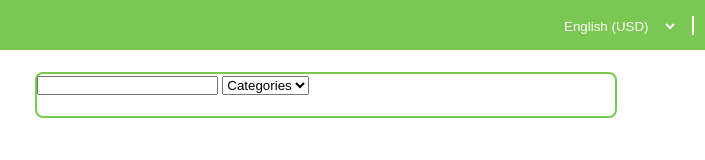
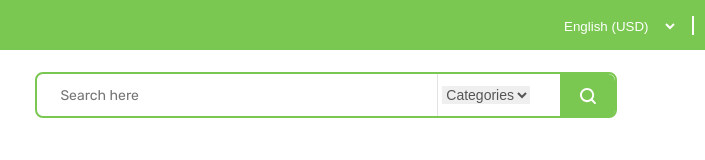
Before and after one commit to ZubalYana/Furniking, a website: page public/index.html in a window 1280 px wide. Shown: the full height of the page, 326-1031 px from the left. Drawn offline with nearby package versions, Linux system fonts and the light colour scheme.

Commit message:
style the searching input and complete the middle header structure

```diff
--- a/public/index.html
+++ b/public/index.html
@@ -52,13 +52,15 @@
                 Furniking
             </div>
             <div class="searchingInputCon">
-                <input type="text">
+                <input type="text" placeholder="Search here">
                 <select id="header_select">
                     <option value="Categories">Categories</option>
                 </select>
+                <div class="searchBtnCon">
                 <svg width="16" height="16" viewBox="0 0 16 16" fill="none" xmlns="http://www.w3.org/2000/svg">
                     <path d="M12.7 11.3C13.6 10.1 14.1 8.7 14.1 7.1C14.1 3.2 11 0 7.1 0C3.2 0 0 3.2 0 7.1C0 11 3.2 14.2 7.1 14.2C8.7 14.2 10.2 13.7 11.3 12.8L14.3 15.8C14.5 16 14.8 16.1 15 16.1C15.2 16.1 15.5 16 15.7 15.8C16.1 15.4 16.1 14.8 15.7 14.4L12.7 11.3ZM7.1 12.1C4.3 12.1 2 9.9 2 7.1C2 4.3 4.3 2 7.1 2C9.9 2 12.2 4.3 12.2 7.1C12.2 9.9 9.9 12.1 7.1 12.1Z" fill="white"/>
-                    </svg>
+                </svg>
+            </div>
 
             </div>
             <div class="iconsCon">
--- a/public/style/style.scss
+++ b/public/style/style.scss
@@ -59,11 +59,49 @@ header {
             height: 46px;
             border: 2px $green solid;
             border-radius: 8px;
+            position: relative;
+            input{
+                width: 401px;
+                height: 100%;
+                border: none;
+                outline: none;
+                font-size: 14px;
+                font-weight: 400;
+                font-family: Rubik;
+                border-radius: 8px 0 0 8px;
+                padding-left: 23px;
+                border-right: #E3E3E3 1.5px solid;
+                color: #B0B0B0;
+            }
+            select{
+                border: none;
+                outline: none;
+                font-size: 14px;
+                font-weight: 400;
+                color: $gray;
+
+            }
+            .searchBtnCon{
+                width: 55px;
+                height: 43px;
+                background-color: #7AC751;
+                display: flex;
+                justify-content: center;
+                align-items: center;
+                cursor: pointer;
+                border-radius: 0 7px 7px 0;
+                position: absolute;
+                top: 0px;
+                right: 0px;
+            }
         }
         .iconsCon{
             width: 124px;
             display: flex;
             justify-content: space-between;
+            svg{
+                cursor: pointer;
+            }
             .cartCon{
                 position: relative;
                 .itemsAmount{
```
Also changed, not shown: public/style/style.css, 1 other file.
